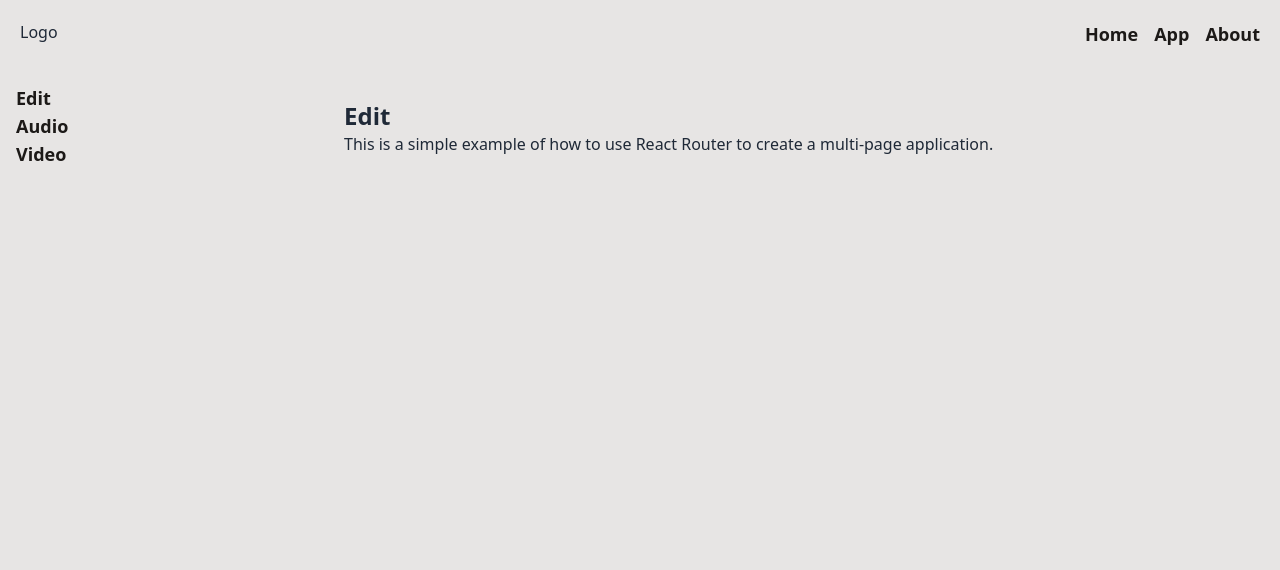
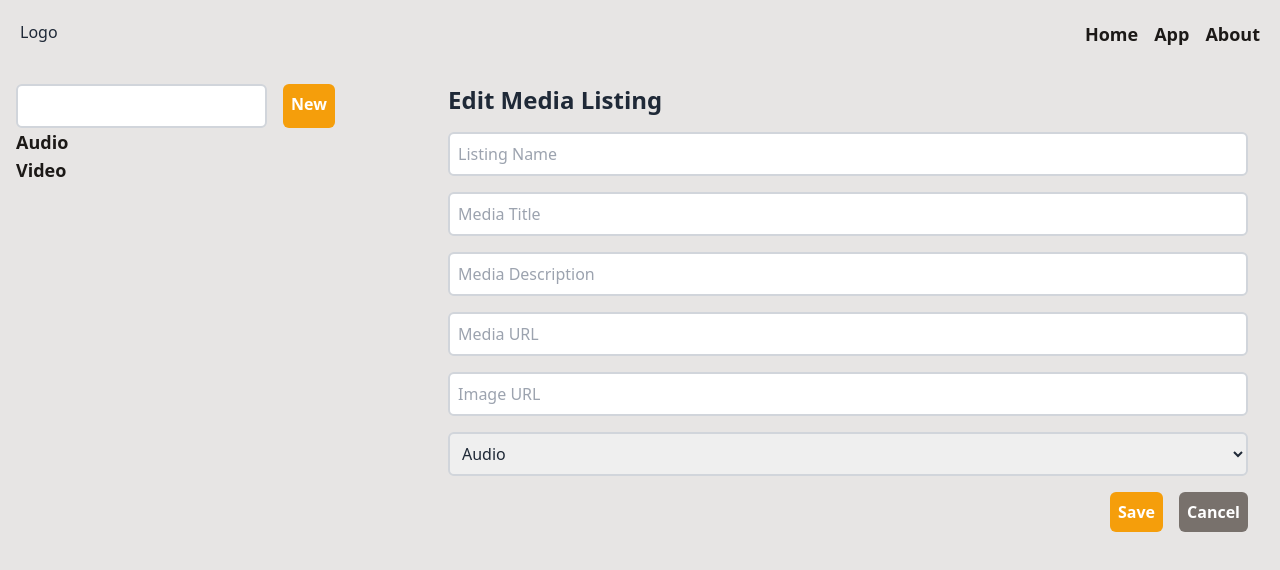
Before and after one commit to LeePJrAAC/lpjr-personal-portfolio, a React (Vite) app: page /app/edit in a window 1280 px wide. Shown: the top 570 px of the page. Built offline with nearby package versions, Linux system fonts and the light colour scheme.

Commit message:
New-Edit form built

```diff
--- a/src/index.css
+++ b/src/index.css
@@ -7,12 +7,53 @@
   }
   h2 {
     @apply text-xl;
+    @apply font-bold;
   }
   h3 {
     @apply text-lg;
+    @apply font-bold;
   }
-  a {
-    @apply text-blue-600 underline;
+  h4 {
+    @apply text-base;
+    @apply font-bold;
+  }
+  input {
+    @apply border-2;
+    @apply border-gray-300;
+    @apply rounded-md;
+    @apply p-2;
+    @apply focus:outline-none;
+    @apply focus:border-amber-500;
+  }
+  button {
+    @apply bg-amber-500;
+    @apply text-white;
+    @apply font-bold;
+    @apply p-2;
+    @apply rounded-md;
+    @apply transition-colors;
+    @apply duration-300;
+    @apply ease-in-out;
+    @apply hover:bg-amber-700;
+  }
+  a.button {
+    @apply bg-amber-500;
+    @apply text-white;
+    @apply font-bold;
+    @apply p-2;
+    @apply rounded-md;
+    @apply transition-colors;
+    @apply duration-300;
+    @apply ease-in-out;
+    @apply hover:bg-amber-700;
+  }
+  select {
+    @apply border-2;
+    @apply border-gray-300;
+    @apply rounded-md;
+    @apply p-2;
+    @apply focus:outline-none;
+    @apply focus:border-amber-500;
   }
 }
 
--- a/src/routes/app.jsx
+++ b/src/routes/app.jsx
@@ -1,12 +1,15 @@
-import { NavLink, Outlet, useLocation } from "react-router-dom";
+import { NavLink, Link, Outlet, useLocation } from "react-router-dom";
 
 export function App() {
   return (
     <div className='flex flex-row p-4'>
-      <div className='flex flex-col w-1/4'>
-        <NavLink to='/app/edit' className='nav-link text-stone-900'>
-          Edit
-        </NavLink>
+      <div className='flex flex-col w-1/3'>
+        <div className='flex flex-row space-x-4'>
+          <input type='text' />
+          <Link to='/app/edit' className='button' role='button'>
+            New
+          </Link>
+        </div>
         <NavLink to='/app/audio' className='nav-link text-stone-900'>
           Audio
         </NavLink>
@@ -14,7 +17,7 @@ export function App() {
           Video
         </NavLink>
       </div>
-      <div className='flex flex-col w-3/4'>
+      <div className='flex flex-col w-2/3 px-4'>
         {useLocation().pathname !== "/app" ? <Outlet /> : <h1>Welcome to the App</h1>}
       </div>
     </div>
--- a/src/routes/app/edit.jsx
+++ b/src/routes/app/edit.jsx
@@ -1,8 +1,28 @@
+import { Form } from "react-router-dom";
+
 export function Edit() {
   return (
-    <div className='p-4'>
-      <h1>Edit</h1>
-      <p>This is a simple example of how to use React Router to create a multi-page application.</p>
-    </div>
+    <>
+      <h1>Edit Media Listing</h1>
+      <Form className='flex flex-col space-y-4 mt-4'>
+        <input type='text' placeholder='Listing Name' />
+        <input type='text' placeholder='Media Title' />
+        <input type='text' placeholder='Media Description' />
+        <input type='text' placeholder='Media URL' />
+        <input type='text' placeholder='Image URL' />
+        <select>
+          <option value='audio'>Audio</option>
+          <option value='video'>Video</option>
+        </select>
+        <div className='flex flex-row space-x-4 ms-auto'>
+          <button className='button' role='button'>
+            Save
+          </button>
+          <button className='button bg-stone-500' role='button'>
+            Cancel
+          </button>
+        </div>
+      </Form>
+    </>
   );
 }
```
